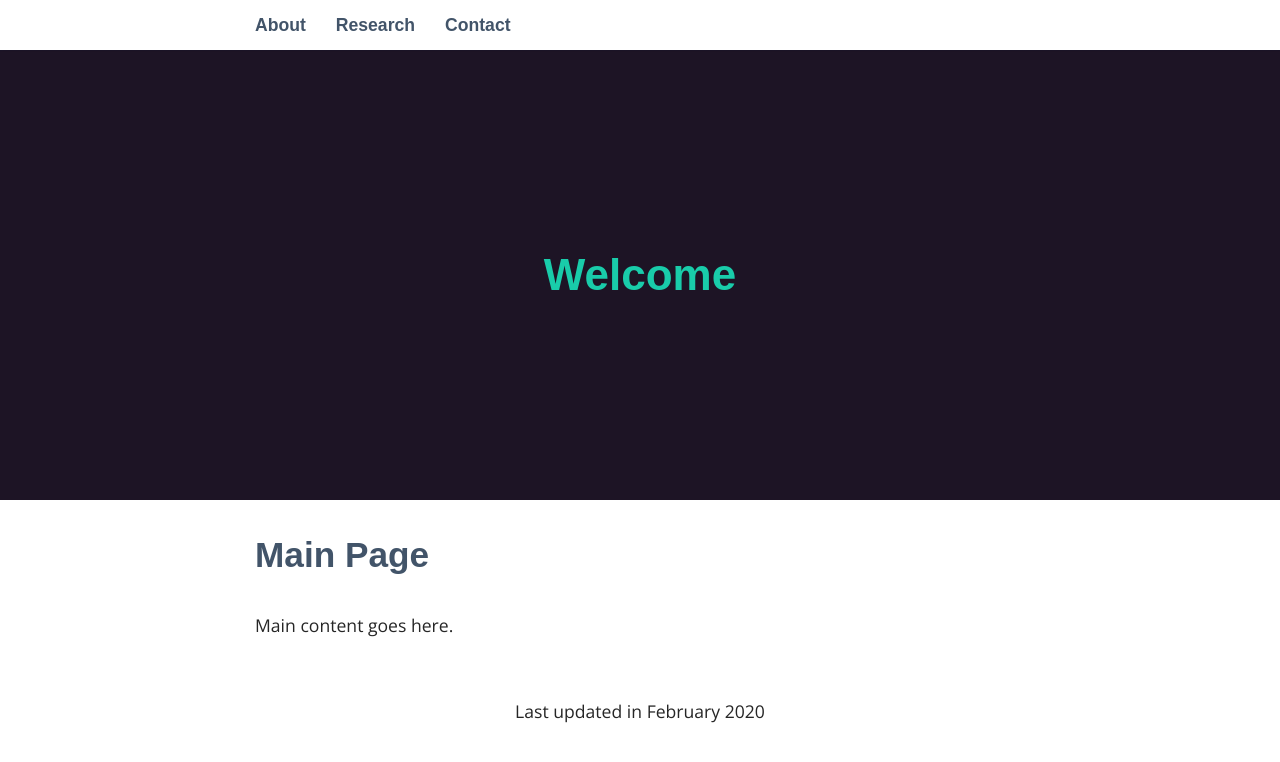
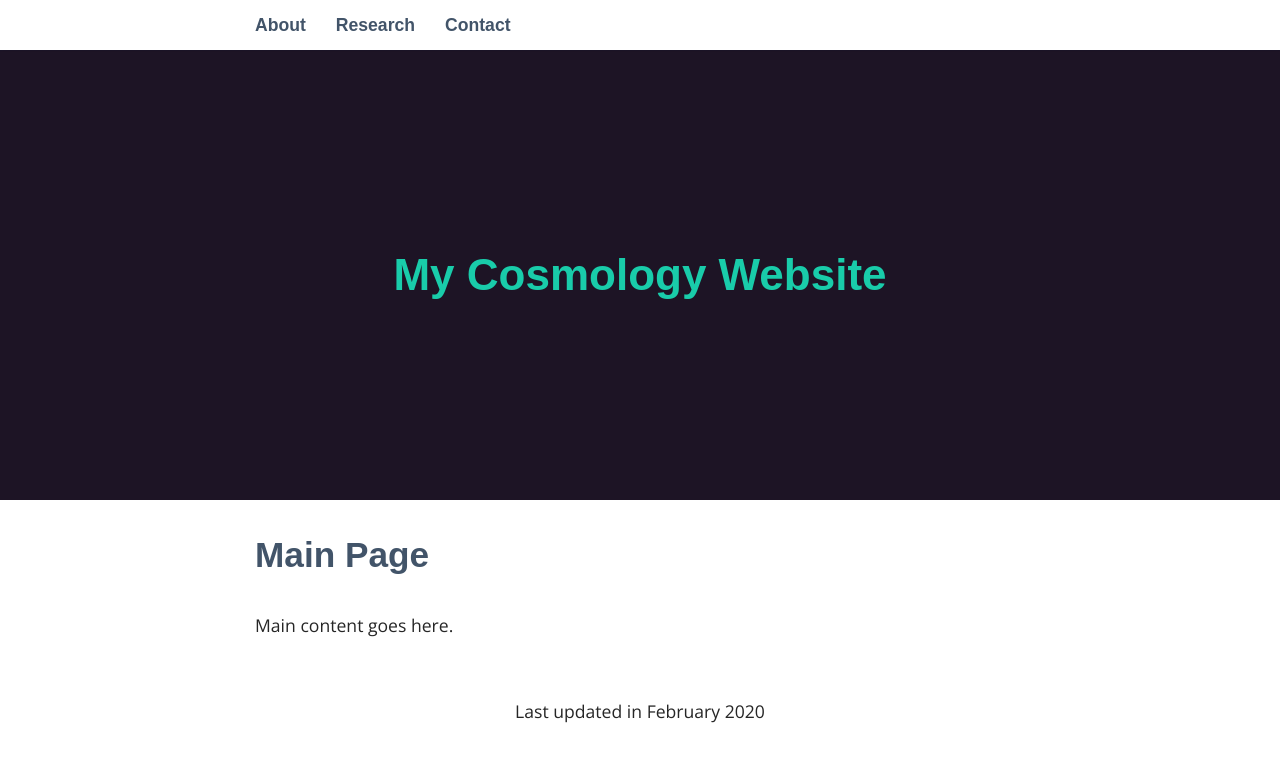
Before and after one commit to valerivardanyan/valerivardanyan.github.io, a Jekyll site: the page built from index.html, in a window 1280 px wide. Shown: the top 762 px of the page. Built offline with Jekyll 4.4.1, drawn with Linux system fonts in a browser that asks for light colours; some web fonts are replaced.

Commit message:
Some updates.

```diff
--- a/_config.yml
+++ b/_config.yml
@@ -1,9 +1,9 @@
 # Site Settings
-title: Welcome
+title: "My Cosmology Website"
 email: vardanyanv@gmail.com
 description: >
   My personal website.
-baseurl: ""
+baseurl: "/"
 url: "http://valerivardanyan.github.io"
 github_username:  valerivardanyan
 # Build Settings
```
Also changed, not shown: 1 other file.
